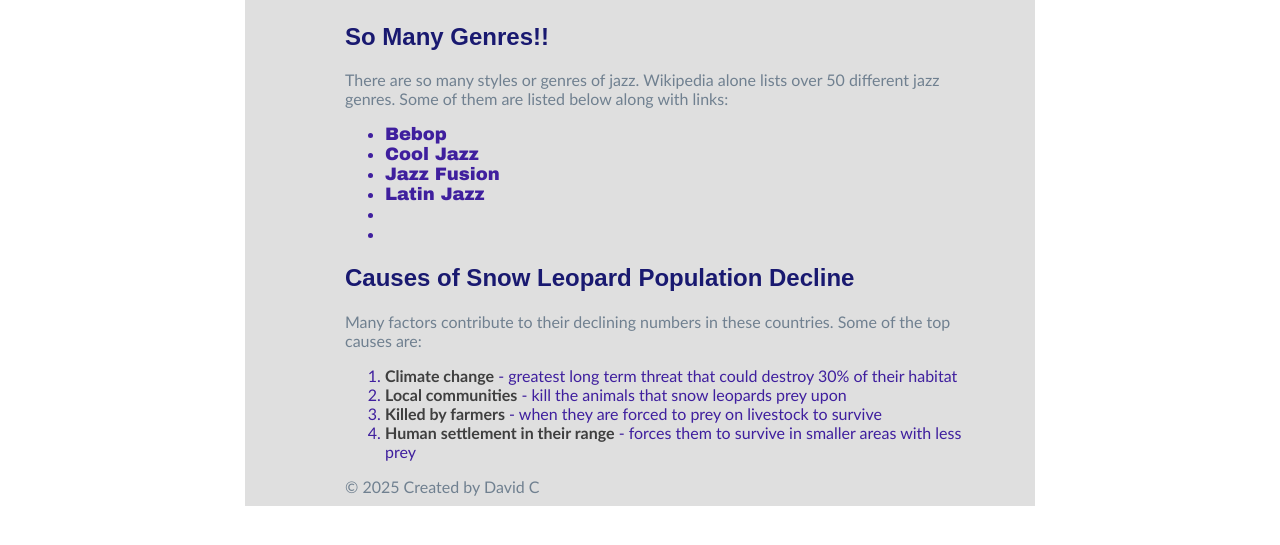
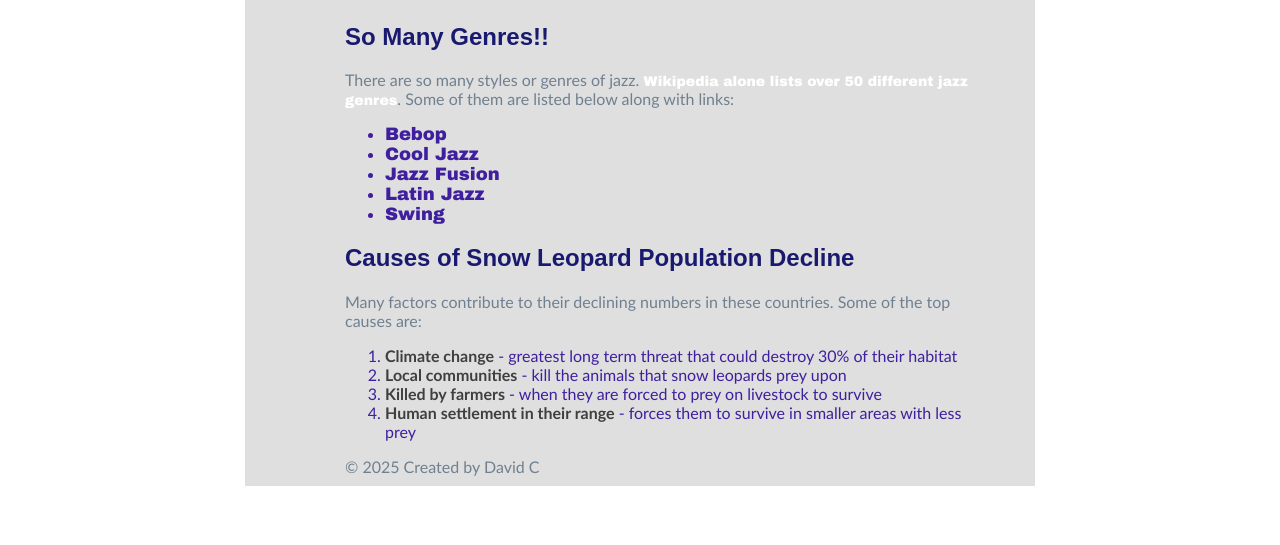
Before and after one commit to dcoopersmith/jazz-piano-per06-2024-25, a plain HTML site: page genres.html in a window 1280 px wide. Shown: the part 167-712 px from the top of the page. Drawn offline with Linux system fonts and the light colour scheme.

Commit message:
added a genre on genres page

```diff
--- a/genres.html
+++ b/genres.html
@@ -21,7 +21,7 @@
 
             <h2>So Many Genres!!</h2>
 
-            <p>There are so many styles or genres of jazz. Wikipedia alone lists over 50 different jazz genres. Some of them are listed below along with links:
+            <p>There are so many styles or genres of jazz. <a href="https://en.wikipedia.org/wiki/List_of_jazz_genres" target="_blank">Wikipedia alone lists over 50 different jazz genres</a>. Some of them are listed below along with links:
             </p>
 
             <ul>
@@ -29,8 +29,7 @@
                 <li><a class="genres" href="https://en.wikipedia.org/wiki/Cool_jazz" target="_blank">Cool Jazz</a></li>
                 <li><a class="genres" href="https://en.wikipedia.org/wiki/Jazz_fusion" target="_blank">Jazz Fusion</a></li>
                 <li><a class="genres" href="https://en.wikipedia.org/wiki/Latin_jazz" target="_blank">Latin Jazz</a></li>
-                <li><a class="genres" href="" target="_blank"></a></li>
-                <li><a class="genres" href="" target="_blank"></a></li>
+                <li><a class="genres" href="https://en.wikipedia.org/wiki/Swing_music" target="_blank">Swing</a></li>
             </ul>
 
             <h2>Causes of Snow Leopard Population Decline</h2>
```
